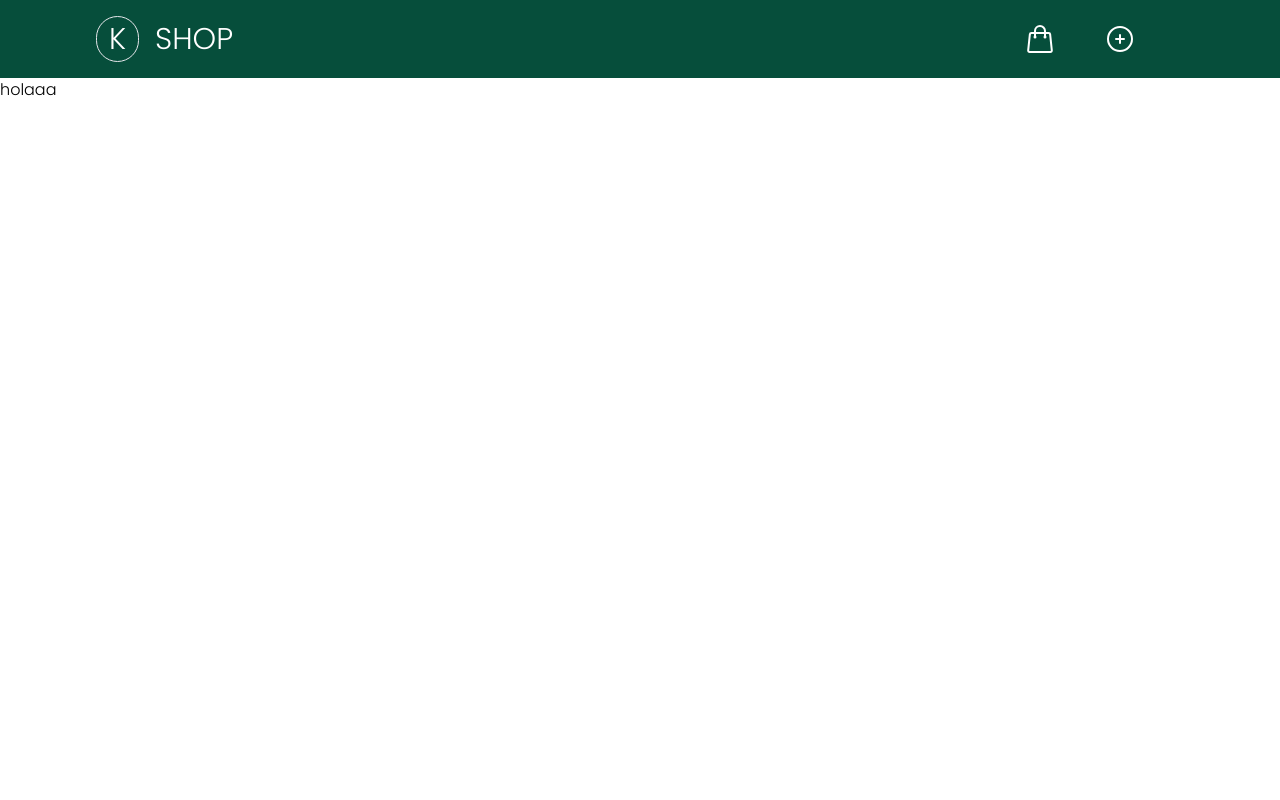
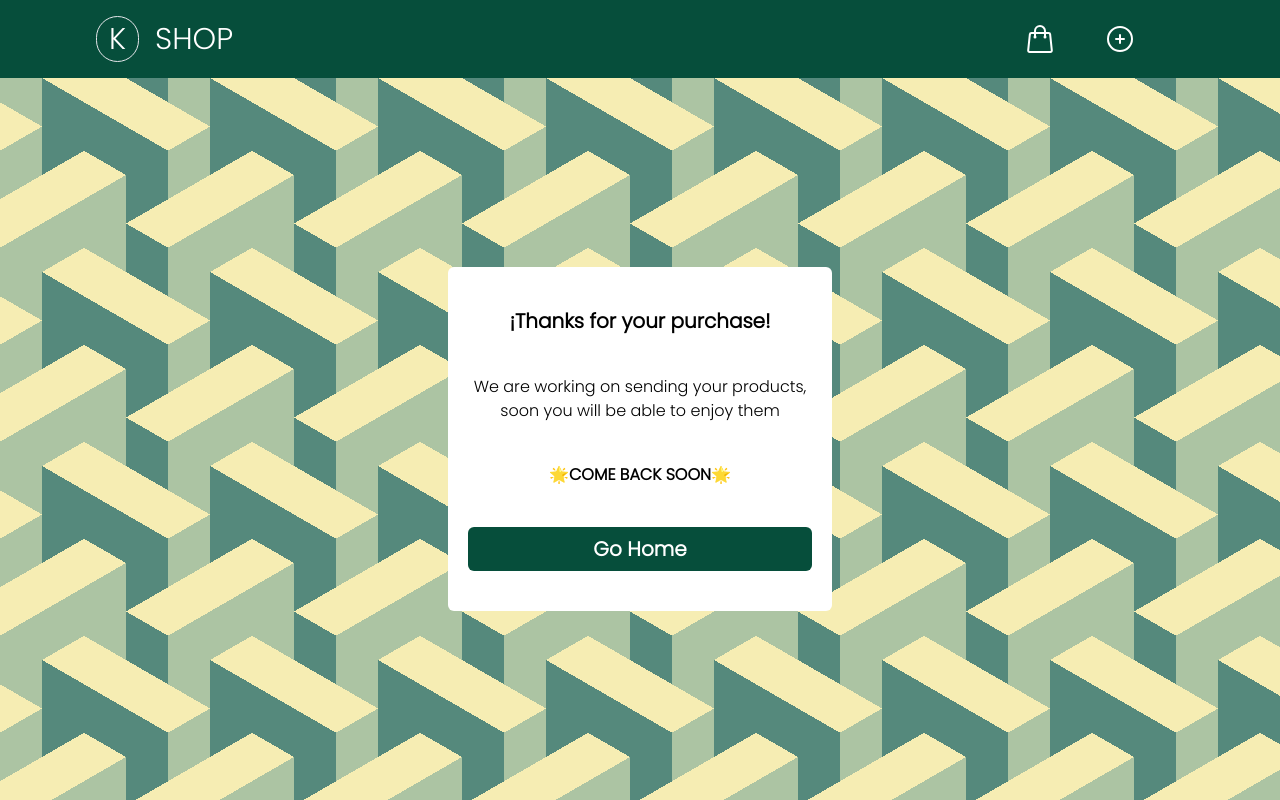
Before and after one commit to karengomezs/ecommerce, a Next.js app: page /shop-success in a window 1280 px wide. Built offline with nearby package versions, Linux system fonts and the light colour scheme.

Commit message:
new page

```diff
--- /dev/null
+++ b/src/app/components/ShopSuccess.tsx
@@ -0,0 +1,28 @@
+"use client";
+
+import { useRouter } from "next/navigation";
+
+export default function SuccessMessaje() {
+  const router = useRouter();
+
+  return (
+    <div className="bg h-full flex">
+      <div className="w-[30%] py-10 px-5 rounded-md bg-white m-auto flex flex-col text-center gap-10">
+        <p className="font-bold text-xl">¡Thanks for your purchase! </p>
+        <p>
+          We are working on sending your products, soon you will be able to
+          enjoy them
+        </p>
+        <p className="font-bold">🌟COME BACK SOON🌟</p>
+        <button
+          className="bg-emerald-900 rounded-md p-2 text-white font-bold text-xl"
+          onClick={() => {
+            router.push("/");
+          }}
+        >
+          Go Home
+        </button>
+      </div>
+    </div>
+  );
+}
--- a/src/app/shop-success/page.tsx
+++ b/src/app/shop-success/page.tsx
@@ -1,3 +1,5 @@
+import SuccessMessaje from "../components/ShopSuccess";
+
 export default function ShopSuccess() {
-  return <div>holaaa</div>;
+  return <SuccessMessaje />;
 }
```
